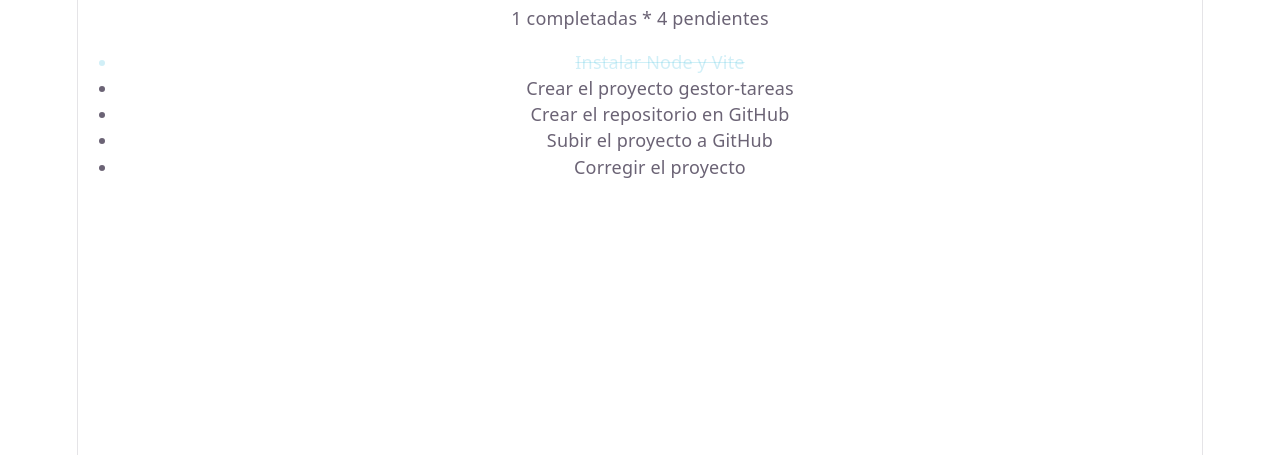
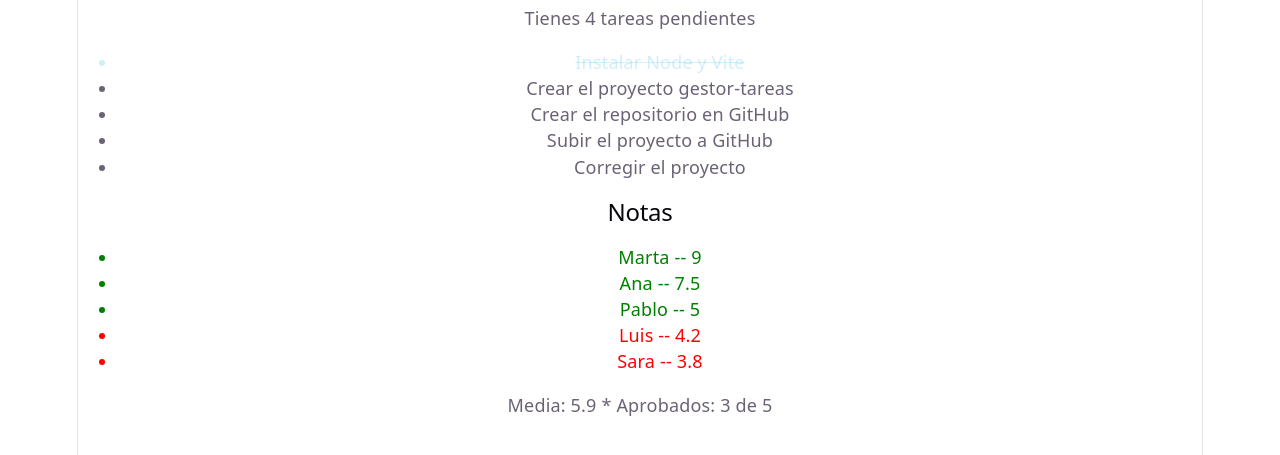
Before and after one commit to Jalonsor324/gestor-tareas, a website built with Vite: page index.html in a window 1280 px wide. Shown: the part 85-540 px from the top of the page. Built offline with nearby package versions, Linux system fonts and the light colour scheme.

Commit message:
retos DOM I: predicción, depuración y tablón de notas

```diff
--- a/index.html
+++ b/index.html
@@ -11,6 +11,11 @@
       <h1></h1>
       <p id="resumen"></p>
       <ul id="lista"></ul>
+      <section id="notas">
+        <h2>Notas</h2>
+        <ul id="lista-notas"></ul>
+        <p id="resumen-notas"></p>
+      </section>
     </div>
     <script type="module" src="/src/main.js"></script>
   </body>
--- a/src/dom.js
+++ b/src/dom.js
@@ -1,13 +1,41 @@
 import { estado } from "./estado.js";
+import { contarPendientes } from "./tareas.js";
+import { alumnos } from "./notas.js";
 
-export const render = () => {
-    document.querySelector("#lista").replaceChildren();
-    for(const tarea of estado.tareas){
-        const li = document.createElement("li")
-        li.textContent = tarea.texto
-        if(tarea.completada){
-            li.classList.add("completada");
-        }
-        document.querySelector("#lista").append(li);
+export function render() {
+    //Error en getElementById("#lista") ya que no se usan los # en los metodos clasicos
+  const lista = document.getElementById("lista");
+  const resumen = document.querySelector("#resumen");
+    //Esta linea de vaciado de lista antes estaba dentro del for causando que se borrara cada vez que empezara el bucle
+  lista.replaceChildren();
+  for (const tarea of estado.tareas) {
+    const li = document.createElement("li");
+    li.textContent = tarea.texto;
+    //tarea.completada = true no es una condicion
+    if (tarea.completada) {
+      li.classList.add("completada");
     }
+    lista.append(li);
+  }
+
+  const listanotas = document.querySelector("#lista-notas");
+  const resumennotas = document.querySelector("#resumen-notas");
+  const ordenados = alumnos.toSorted((a, b) => b.nota - a.nota);
+
+  listanotas.replaceChildren();
+
+  for(const alumno of ordenados){
+    const li = document.createElement("li");
+    li.textContent = `${alumno.nombre} -- ${alumno.nota}`
+
+    if(alumno.nota >= 5){
+        li.classList.add("aprobado");
+    } else{
+        li.classList.add("suspenso");
+    }
+    listanotas.append(li);
+  }
+
+  // Al llamar a la funcion contarPendientes en esta linea no se indico el parametro de esta funcion
+  resumen.textContent = `Tienes ${contarPendientes(estado.tareas)} tareas pendientes`;
 }
--- a/src/main.js
+++ b/src/main.js
@@ -3,6 +3,9 @@ import { estado } from "./estado.js";
 import { contarPendientes } from "./tareas.js";
 import { contarCompletadas } from "./tareas.js";
 import { render } from "./dom.js";
+import { alumnos } from "./notas.js";
+import { contarAprobados } from "./notas.js";
+import { calcularMedia } from "./notas.js";
 
 console.table(estado.tareas);
 
@@ -17,3 +20,32 @@ const completadas = contarCompletadas(estado.tareas);
 resumen.textContent = `${completadas} completadas * ${pendientes} pendientes`;
 
 render();
+
+const resumennotas = document.querySelector("#resumen-notas");
+const aprobados = contarAprobados(alumnos);
+const media = calcularMedia(alumnos);
+
+resumennotas.textContent = `Media: ${media} * Aprobados: ${aprobados} de ${alumnos.length}`;
+/*
+const lista = document.querySelector("#lista");
+//Se mostraran las lineas(27, 33, 37 y 39 )
+//El li mostrara "Nueva"
+const vivos = document.getElementsByClassName("prueba");
+const foto = document.querySelectorAll(".prueba");
+console.log("A:", vivos.length, foto.length);
+
+const li = document.createElement("li");
+li.className = "prueba";
+li.textContent = "<b>Nueva</b>";
+lista.append(li);
+console.log("B:", vivos.length, foto.length);
+
+const h1 = document.querySelector("h1");
+h1.innerHTML = "<em>Gestor</em>";
+console.log("C:", h1.textContent, h1.children.length);
+
+console.log("D:", document.getElementById("#lista"));
+
+//Se muestran las lineas correctas pero la ultima da null porque con getElementById no hay que usar #
+//El li nuevo devuelve <b>Nueva</b> ya que textContent lo trata como texto plano y directo
+*/
--- /dev/null
+++ b/src/notas.js
@@ -0,0 +1,25 @@
+export const alumnos = [
+  { nombre: "Ana", nota: 7.5 },
+  { nombre: "Luis", nota: 4.2 },
+  { nombre: "Marta", nota: 9 },
+  { nombre: "Pablo", nota: 5 },
+  { nombre: "Sara", nota: 3.8 },
+];
+
+export const calcularMedia = (alumnos) => {
+    let suma = 0;
+    for(const alumno of alumnos) {
+        suma += alumno.nota;
+    }
+    return suma / alumnos.length;
+}
+
+export const contarAprobados = (alumnos) => {
+    let aprobados = 0;
+    for(const alumno of alumnos) {
+        if(alumno.nota >= 5){
+            aprobados++;
+        }
+    }
+    return aprobados;
+}
--- a/src/style.css
+++ b/src/style.css
@@ -303,3 +303,10 @@ code {
   text-decoration: line-through;
   color: rgba(61, 189, 221, 0.234);
 }
+
+.aprobado{
+  color: green;
+}
+.suspenso{
+  color: red;
+}
```
